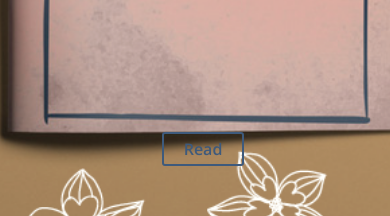
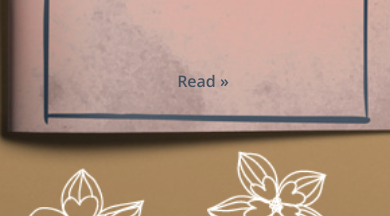
Before and after one commit to chrse/zine, a plain HTML site: page index.html in a window 390 px wide. Shown: the part 583-799 px from the top of the page. Drawn offline with nearby package versions, Linux system fonts and the light colour scheme.

Commit message:
remove button, mobile style

```diff
--- a/index.html
+++ b/index.html
@@ -7,7 +7,7 @@
 </head>
 <body>
 	<div>
-		<a href="http://e.issuu.com/embed.html#22960238/32718873">Read</a>
+		<a href="http://e.issuu.com/embed.html#22960238/32718873">Read &raquo;</a>
 	</div>
 </body>
 </html>
--- a/style.css
+++ b/style.css
@@ -12,7 +12,7 @@ body {
 div {
   position: fixed;
   width: 100%;
-  bottom: 12%;
+  bottom: 20%;
   text-align: center;
 }
 
@@ -20,16 +20,10 @@ div a {
   font-family: 'Open Sans', sans-serif;
   font-weight: 600;
   margin: auto 0;
-  color: #3E5A7C;
-  border-color: #3E5A7C;
-  border-width: 2px;
-  border-radius: 3px;
-  border-style: solid;
-  padding: 4px 20px;
+  color: #465462;
   text-decoration: none;
 }
 
 div a:hover {
   color: #25364A;
-  border-color: #25364A;
 }
```
